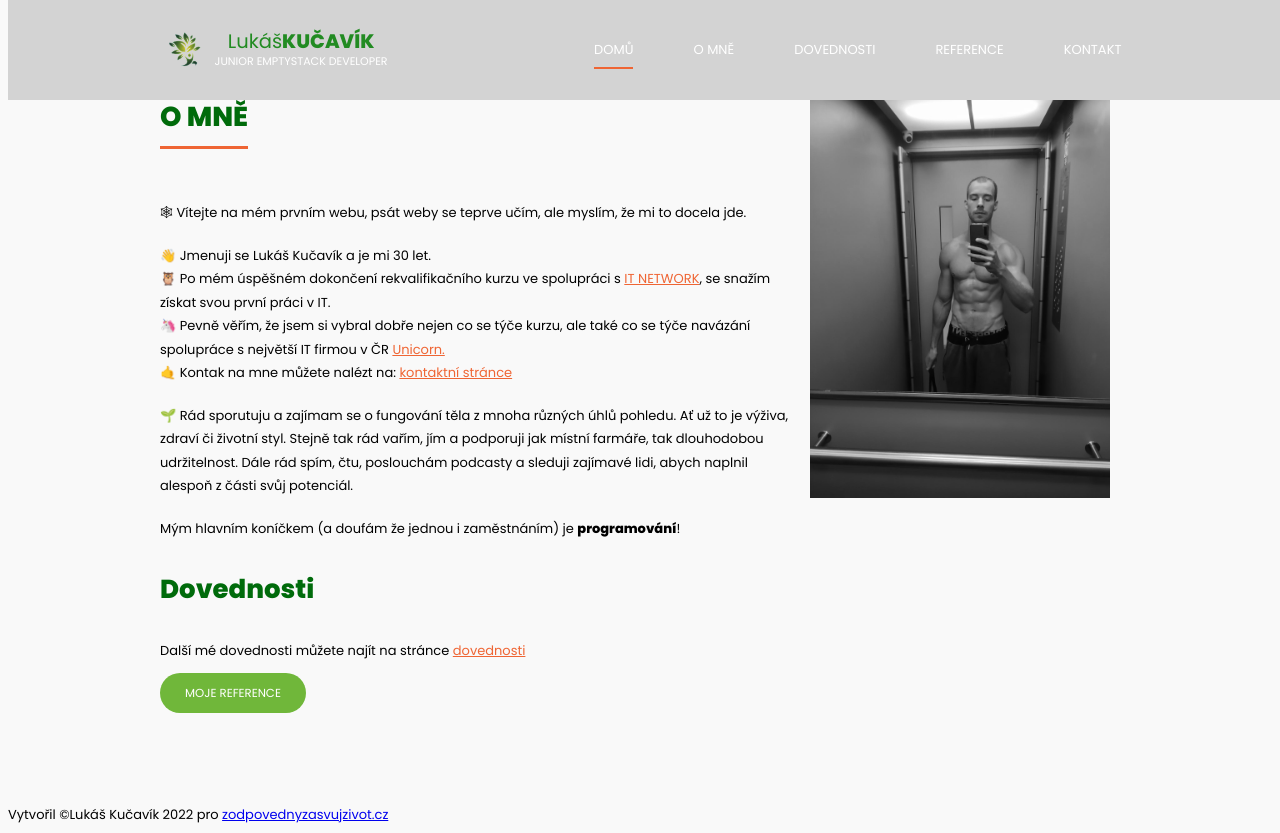
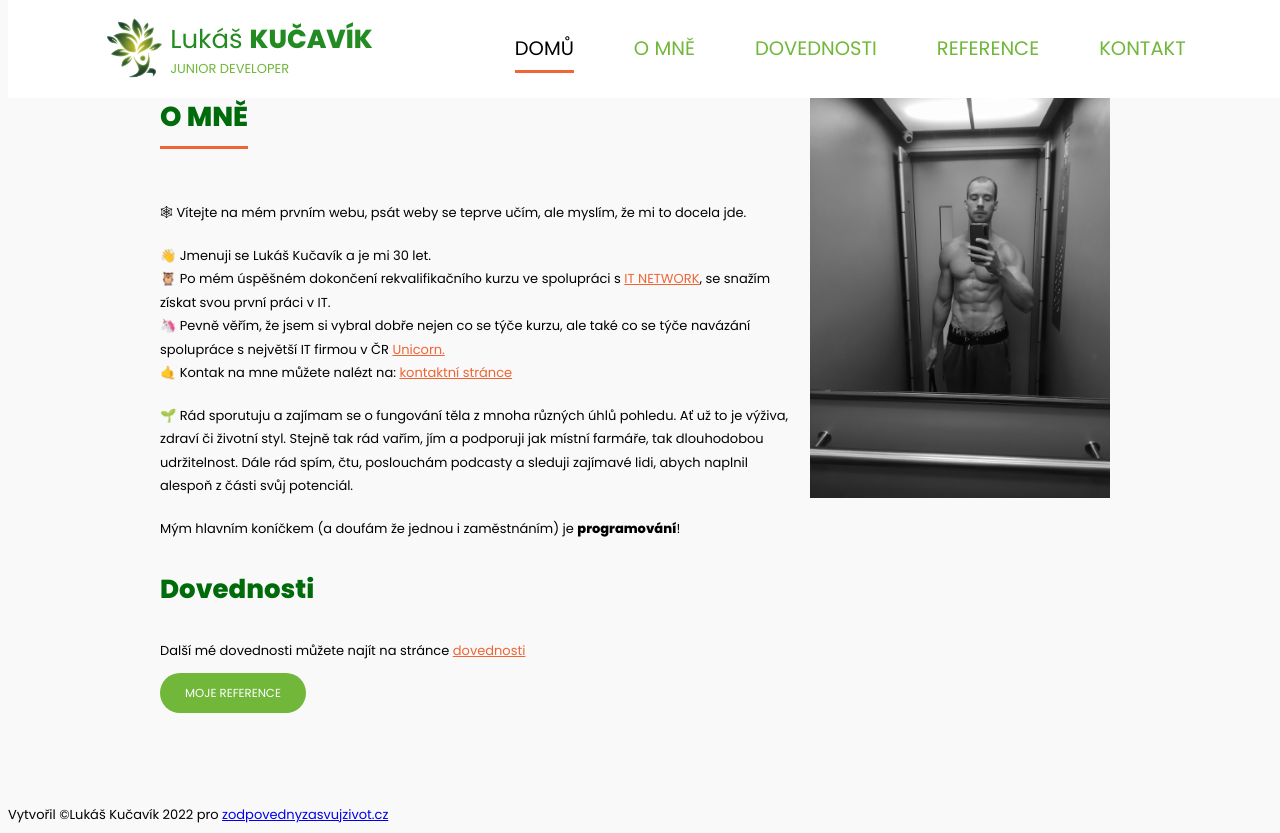
Before and after one commit to valerianoalmondo/SimpleWebSite, a plain HTML site: page index.html in a window 1280 px wide. Drawn offline with Linux system fonts and the light colour scheme.

Commit message:
updating header

```diff
--- a/index.html
+++ b/index.html
@@ -9,21 +9,21 @@
 <body>
 <header>
     <div id="logo" >
-        <h1>Lukáš<span>Kučavík</span></h1>
-        <small>Junior emptyStack Developer</small>
+        <h1>Lukáš <span>Kučavík</span></h1>
+        <small>Junior Developer</small>
     </div>
     <nav>
         <ul>
-            <li class="aktivni"><a href="index.html">Domů</a></li>
+            <li class="activ"><a href="index.html">Domů</a></li>
             <li><a href="omne.html">O mně</a></li>
             <li><a href="dovednosti.html">Dovednosti</a></li>
             <li><a href="reference.html">Reference</a></li>
-            <li><a class="kontakt-tlacitko" href="kontakt.html">Kontakt</a></li>
+            <li><a class="contact-button" href="kontakt.html">Kontakt</a></li>
         </ul>
     </nav>
 </header>
 <article>
-    <div id="centrovac" class="domu-article">
+    <div id="centerer" class="home-article">
         <header>
             <h1>O mně</h1>
         </header>
@@ -58,8 +58,8 @@
             <p>
                 Další mé dovednosti můžete najít na stránce <a href="dovednosti.html">dovednosti</a>
             </p>
-            <p class="tlacitko-odstavec">
-                <a href="reference.html" class="reference-tlacitko">Moje reference</a>
+            <p class="button-odstavec">
+                <a href="reference.html" class="reference-button">Moje reference</a>
             </p>
         </section>
 
--- a/styl.css
+++ b/styl.css
@@ -62,18 +62,18 @@ article section a {
     color: #EF6534;
 }
 
-#centrovac {
+#centerer {
     margin: 0 auto;
     max-width: 960px;
 }
 
-.domu-article {
+.home-article {
     display: grid;
     grid-template-columns: auto auto;
     grid-template-rows: 100px max-content;
 }
 
-.domu-article img {
+.home-article img {
     width: 300px;
     grid-row-start: 1;
     grid-row-end: span 2;
@@ -87,7 +87,7 @@ article {
     flex: 1;
 }
 
-.reference-tlacitko {
+.reference-button {
     background: #70B73A;
     color: white;
     font-size: 0.9em;
@@ -97,26 +97,26 @@ article {
     border-radius: 25px;
 }
 
-.reference-tlacitko:hover {
+.reference-button:hover {
     background: #e89921;
 }
 
 body > header {
-    height: 100px;
+    height: 98px;
     position: fixed;
     display: flex;
     justify-content: space-evenly;
     top: 0;
-    background: lightgrey;
-    color: white;
+    background: white;
+    color: #70B73A;
     width: 100%;
     z-index: 1;
 }
 
 #logo {
     background: url('obr/logo.png') no-repeat;
-    background-size: 40px 40px;
-    height: 40px;
+    background-size: 70px 70px;
+    height: 70px;
     margin: auto 0 auto 20px;
     display: flex;
     flex-direction: column;
@@ -124,13 +124,13 @@ body > header {
 }
 
 #logo > * {
-    margin: 0 0 0 50px;
+    margin: 0 0 0 70px;
 }
 
 #logo h1 {
     font-weight: normal;
-    font-size: 1.5em;
-    line-height: 1.2em;
+    font-size: 2em;
+    line-height: 1.5em;
 }
 
 #logo h1 span {
@@ -140,7 +140,7 @@ body > header {
 
 #logo small {
     text-transform: uppercase;
-    font-size: 0.85em;
+    font-size: 1em;
 }
 
 nav ul {
@@ -154,17 +154,21 @@ nav ul {
 nav ul li {
     padding: 0 25px;
     margin: 0 5px;
-    font-size: 1em;
+    font-size: 1.5em;
     line-height: 4.3em;
 }
 
 nav ul a {
-    color: white;
+    color: #70B73A;
     padding: 8px 0;
     text-decoration: none;
     text-transform: uppercase;
+    width: 0;
+
 }
 
-nav ul a:hover, .aktivni a {
-    border-bottom: 2px solid #EF6534;
+nav ul a:hover, .activ a {
+    border-bottom: 3px solid #EF6534;
+    color: black;
+    transition: .3s;
 }
```
Also changed, not shown: omne.html (added, +15 -0 lines), obr/nb1.png (deleted), obr/nb2.png (deleted), obr/nb3.png (deleted), 2 other files.
